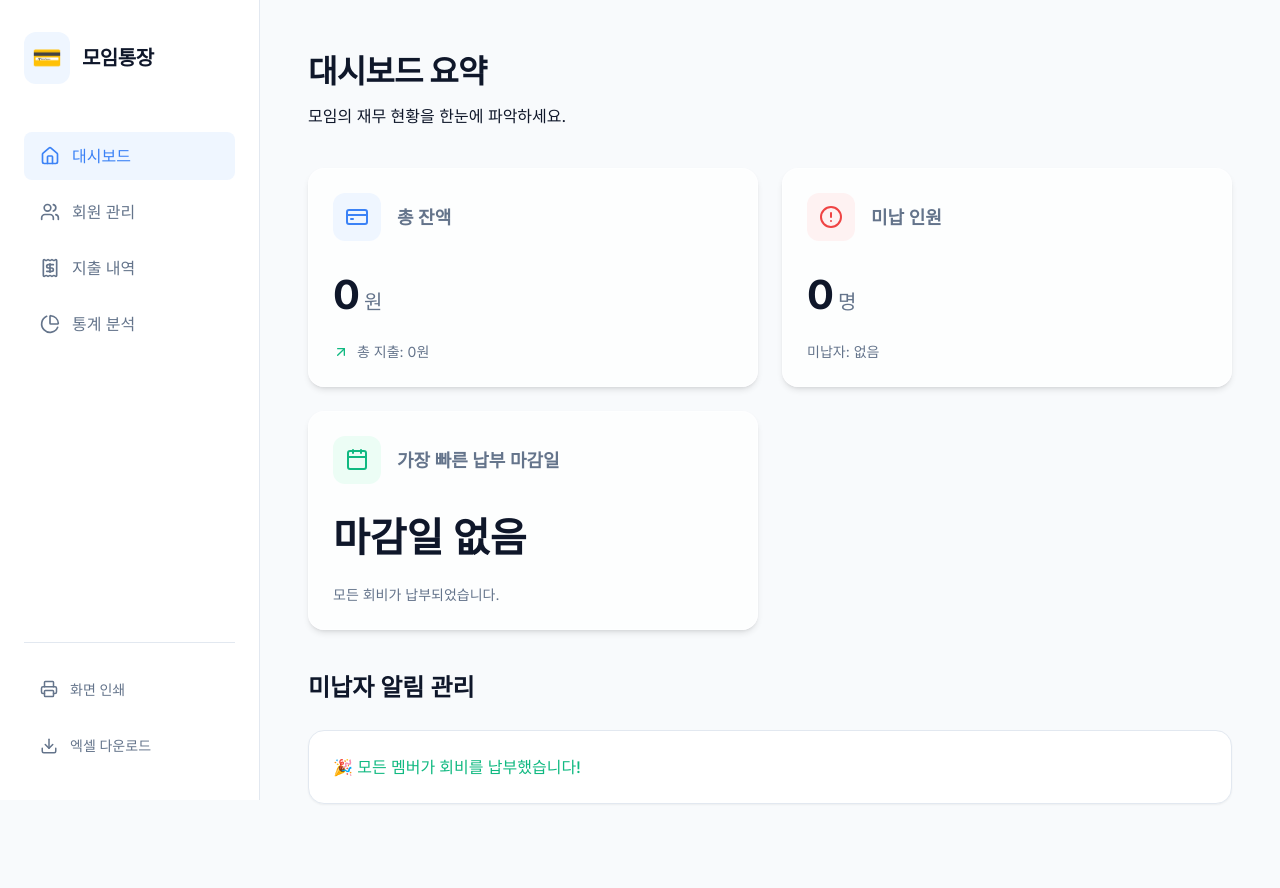
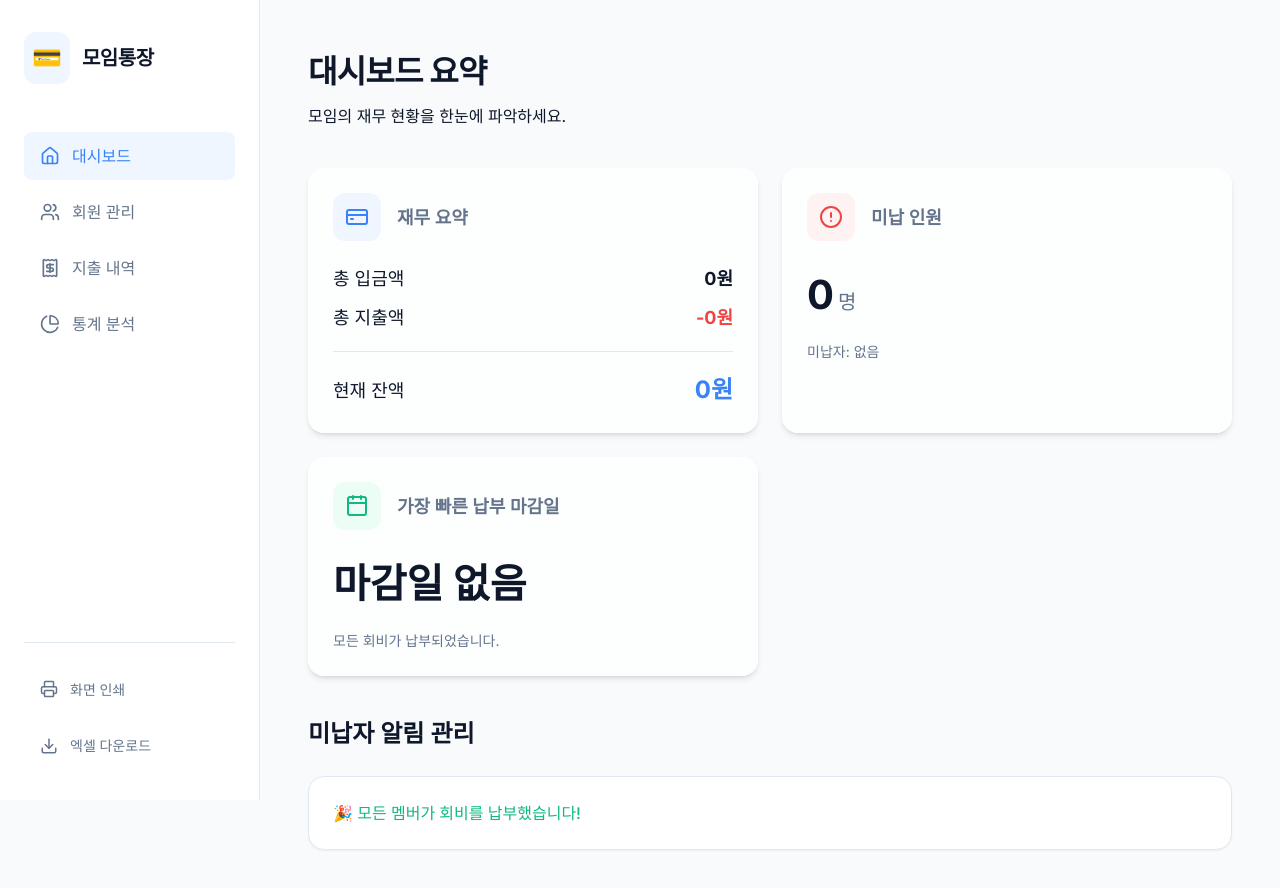
Before and after one commit to hericobacter-spec/account, a Next.js app: page / in a window 1280 px wide. Shown: the top 888 px of the page. Before the commit the page ends 852 px from the top, so only its background shows below. Built offline with nearby package versions, Linux system fonts and the light colour scheme; no server answers; the database is empty.

Commit message:
Fix mobile responsiveness, member dues UI, and dashboard metrics; disable API caching

```diff
--- a/app/api/dues/route.js
+++ b/app/api/dues/route.js
@@ -1,5 +1,8 @@
 import { NextResponse } from 'next/server';
 import db from '@/lib/db';
+
+export const dynamic = 'force-dynamic';
+
 
 export async function POST(request) {
   try {
--- a/app/api/expenses/route.js
+++ b/app/api/expenses/route.js
@@ -1,5 +1,8 @@
 import { NextResponse } from 'next/server';
 import db from '@/lib/db';
+
+export const dynamic = 'force-dynamic';
+
 
 export async function GET() {
   try {
--- a/app/api/export/route.js
+++ b/app/api/export/route.js
@@ -1,6 +1,9 @@
 import { NextResponse } from 'next/server';
 import db from '@/lib/db';
 import * as xlsx from 'xlsx';
+
+export const dynamic = 'force-dynamic';
+
 
 export async function GET() {
   try {
--- a/app/api/members/route.js
+++ b/app/api/members/route.js
@@ -1,5 +1,8 @@
 import { NextResponse } from 'next/server';
 import db from '@/lib/db';
+
+export const dynamic = 'force-dynamic';
+
 
 export async function GET() {
   try {
@@ -9,8 +12,9 @@ export async function GET() {
     const membersWithDues = members.map(member => {
       const dues = db.prepare('SELECT * FROM dues WHERE member_id = ?').all(member.id);
       const totalAmount = dues.reduce((sum, d) => sum + d.amount, 0);
+      const paidAmount = dues.reduce((sum, d) => d.is_paid === 1 ? sum + d.amount : sum, 0);
       const unpaidCount = dues.filter(d => d.is_paid === 0).length;
-      return { ...member, dues, totalAmount, unpaidCount };
+      return { ...member, dues, totalAmount, paidAmount, unpaidCount };
     });
 
     return NextResponse.json(membersWithDues);
--- a/app/globals.css
+++ b/app/globals.css
@@ -182,3 +182,11 @@ input:focus, select:focus, textarea:focus {
     break-inside: avoid;
   }
 }
+
+@media (max-width: 768px) {
+  :global(.main-content) {
+    margin-left: 0 !important;
+    margin-bottom: 80px;
+    padding: 1.5rem !important;
+  }
+}
--- a/app/page.js
+++ b/app/page.js
@@ -6,6 +6,7 @@ import { CreditCard, AlertCircle, Calendar, ArrowUpRight, ArrowDownRight } from
 
 export default function Dashboard() {
   const [data, setData] = useState({
+    totalDuesPaid: 0,
     totalBalance: 0,
     totalExpenses: 0,
     unpaidCount: 0,
@@ -52,6 +53,7 @@ export default function Dashboard() {
         const totalBalance = totalDuesPaid - totalExpenses;
 
         setData({
+          totalDuesPaid,
           totalBalance,
           totalExpenses,
           unpaidCount,
@@ -83,15 +85,23 @@ export default function Dashboard() {
             <div className={styles.iconBox} style={{ backgroundColor: 'var(--accent-light)', color: 'var(--accent-primary)' }}>
               <CreditCard size={24} />
             </div>
-            <h3>총 잔액</h3>
+            <h3>재무 요약</h3>
           </div>
-          <div className={styles.cardValue}>
-            {data.totalBalance.toLocaleString()}<span>원</span>
+          <div className={styles.financialSummary}>
+            <div className={styles.finRow}>
+              <span>총 입금액</span>
+              <strong>{data.totalDuesPaid.toLocaleString()}원</strong>
+            </div>
+            <div className={styles.finRow}>
+              <span>총 지출액</span>
+              <strong style={{color:'var(--danger)'}}>-{data.totalExpenses.toLocaleString()}원</strong>
+            </div>
+            <div className={styles.finDivider} />
+            <div className={styles.finRow}>
+              <span>현재 잔액</span>
+              <strong style={{color:'var(--accent-primary)', fontSize:'1.5rem'}}>{data.totalBalance.toLocaleString()}원</strong>
+            </div>
           </div>
-          <p className={styles.cardTrend}>
-            <ArrowUpRight size={16} color="var(--success)" />
-            총 지출: {data.totalExpenses.toLocaleString()}원
-          </p>
         </div>
 
         <div className="glass-card">
--- a/app/page.module.css
+++ b/app/page.module.css
@@ -48,6 +48,26 @@
   gap: 0.25rem;
 }
 
+.financialSummary {
+  display: flex;
+  flex-direction: column;
+  gap: 0.75rem;
+  margin-top: 0.5rem;
+}
+
+.finRow {
+  display: flex;
+  justify-content: space-between;
+  align-items: center;
+  font-size: 1.125rem;
+}
+
+.finDivider {
+  height: 1px;
+  background-color: var(--border-color);
+  margin: 0.5rem 0;
+}
+
 .cardValue span {
   font-size: 1.25rem;
   font-weight: 500;
--- a/components/Sidebar.module.css
+++ b/components/Sidebar.module.css
@@ -104,3 +104,36 @@
   padding: 3rem;
   max-width: 1200px;
 }
+
+@media (max-width: 768px) {
+  .sidebar {
+    width: 100%;
+    height: 80px;
+    top: auto;
+    bottom: 0;
+    flex-direction: row;
+    justify-content: space-around;
+    align-items: center;
+    padding: 0 1rem;
+    border-right: none;
+    border-top: 1px solid var(--border-color);
+  }
+  .logo, .bottomActions {
+    display: none;
+  }
+  .nav {
+    width: 100%;
+  }
+  .nav ul {
+    flex-direction: row;
+    justify-content: space-between;
+    width: 100%;
+  }
+  .link span {
+    display: none;
+  }
+  .link {
+    flex-direction: column;
+    padding: 0.5rem;
+  }
+}
```
Also changed, not shown: app/members/page.js (+12 -1 lines), app/members/page.module.css (+8 -0 lines).
